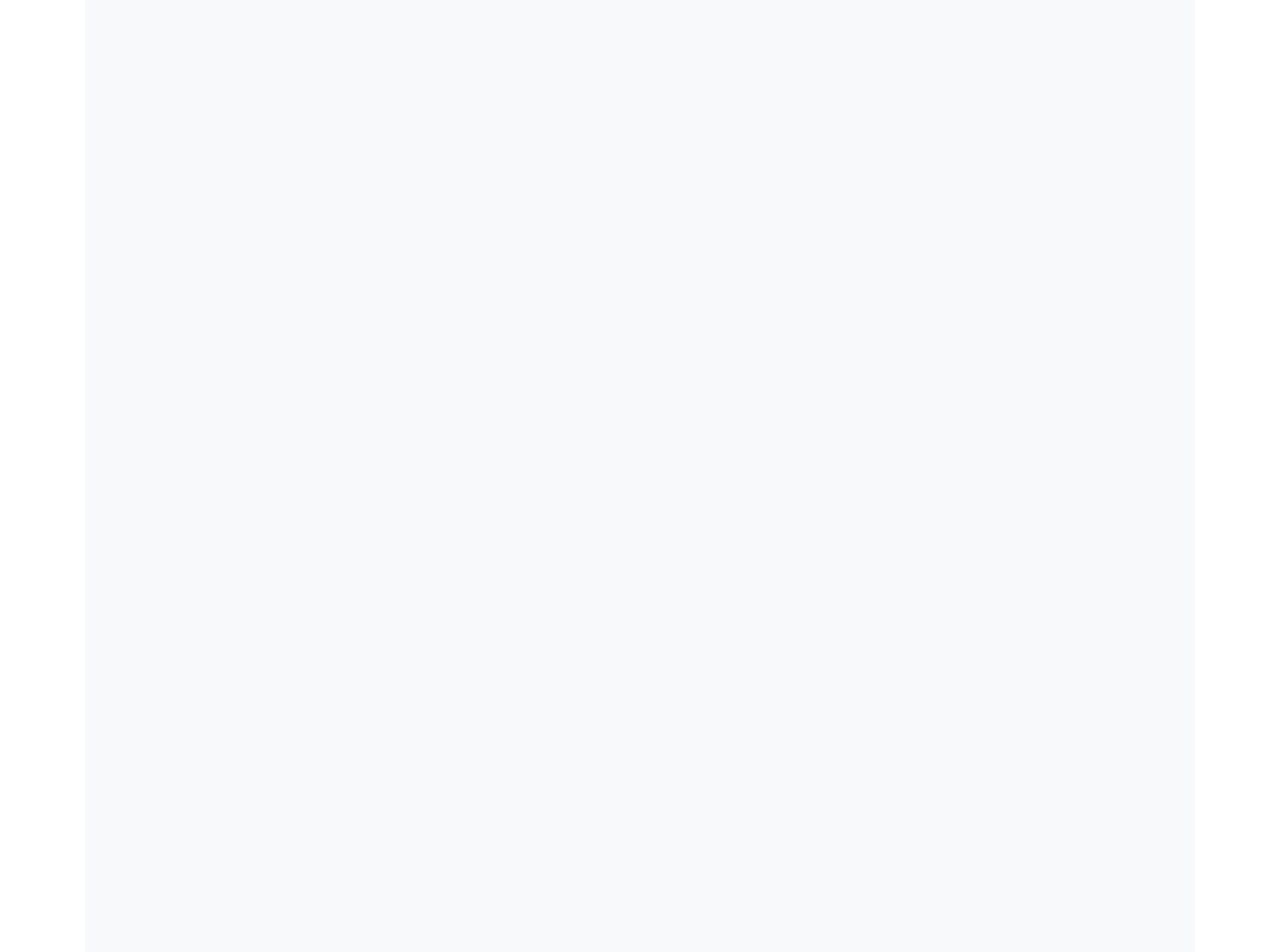
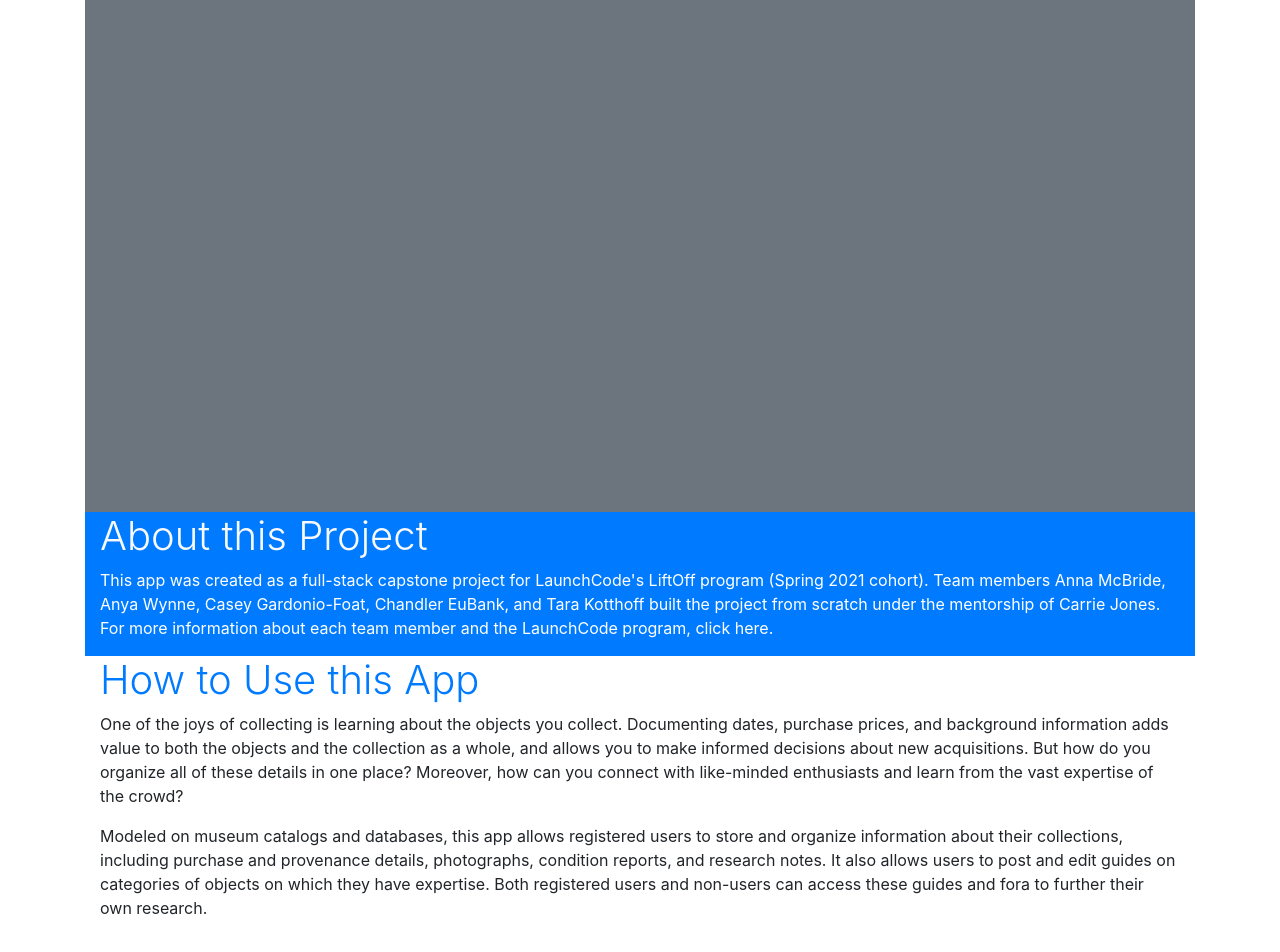
Before and after one commit to Carolista/collection-organizer, an Angular app in the folder frontEnd/: page / in a window 1280 px wide. Shown: the part 258-1210 px from the top of the page. Built offline with nearby package versions, Linux system fonts and the light colour scheme.

Commit message:
added content and formattinng to landing page

```diff
--- a/frontEnd/src/app/landing-page/landing-page.component.html
+++ b/frontEnd/src/app/landing-page/landing-page.component.html
@@ -1,7 +1,28 @@
 <div class="container">
-  <div class="row justify-content-xl-center" style="min-height: 200vh">
-    <div class="col-12 bg-light">
-      <h1 class="font-weight-light">Splash image and other landing info goes here</h1>
+  <!--Splash image/buttons-->
+  <div class="row justify-content-xl-center" style="min-height: 90vh">
+    <div class="col-12 bg-secondary">
+      <h1 class="font-weight-light text-white">Splash image and other landing info goes here</h1>
+    </div>
+  </div>
+
+  <!--About this project section-->
+  <div class="row justify-content-xl-center">
+    <div class="col-12 bg-primary">
+      <h1 class="font-weight-light text-light">About this Project</h1>
+      <p class="text-white">This app was created as a full-stack capstone project for LaunchCode's LiftOff program (Spring 2021 cohort). Team members Anna McBride, Anya Wynne, Casey Gardonio-Foat, Chandler EuBank, and Tara Kotthoff built the project from scratch under the mentorship of Carrie Jones. For more information about each team member and the LaunchCode program, click here.</p>
+    </div>
+  </div>
+
+  <!--How to use section-->
+  <div class="row justify-content-xl-center">
+    <div class="col-12">
+      <h1 class="font-weight-light text-primary">How to Use this App</h1>
+      <p>
+        One of the joys of collecting is learning about the objects you collect. Documenting dates, purchase prices, and background information adds value to both the objects and the collection as a whole, and allows you to make informed decisions about new acquisitions. But how do you organize all of these details in one place? Moreover, how can you connect with like-minded enthusiasts and learn from the vast expertise of the crowd?</p>
+
+      <p>
+        Modeled on museum catalogs and databases, this app allows registered users to store and organize information about their collections, including purchase and provenance details, photographs, condition reports, and research notes. It also allows users to post and edit guides on categories of objects on which they have expertise. Both registered users and non-users can access these guides and fora to further their own research.</p>
     </div>
   </div>
 </div>
```
